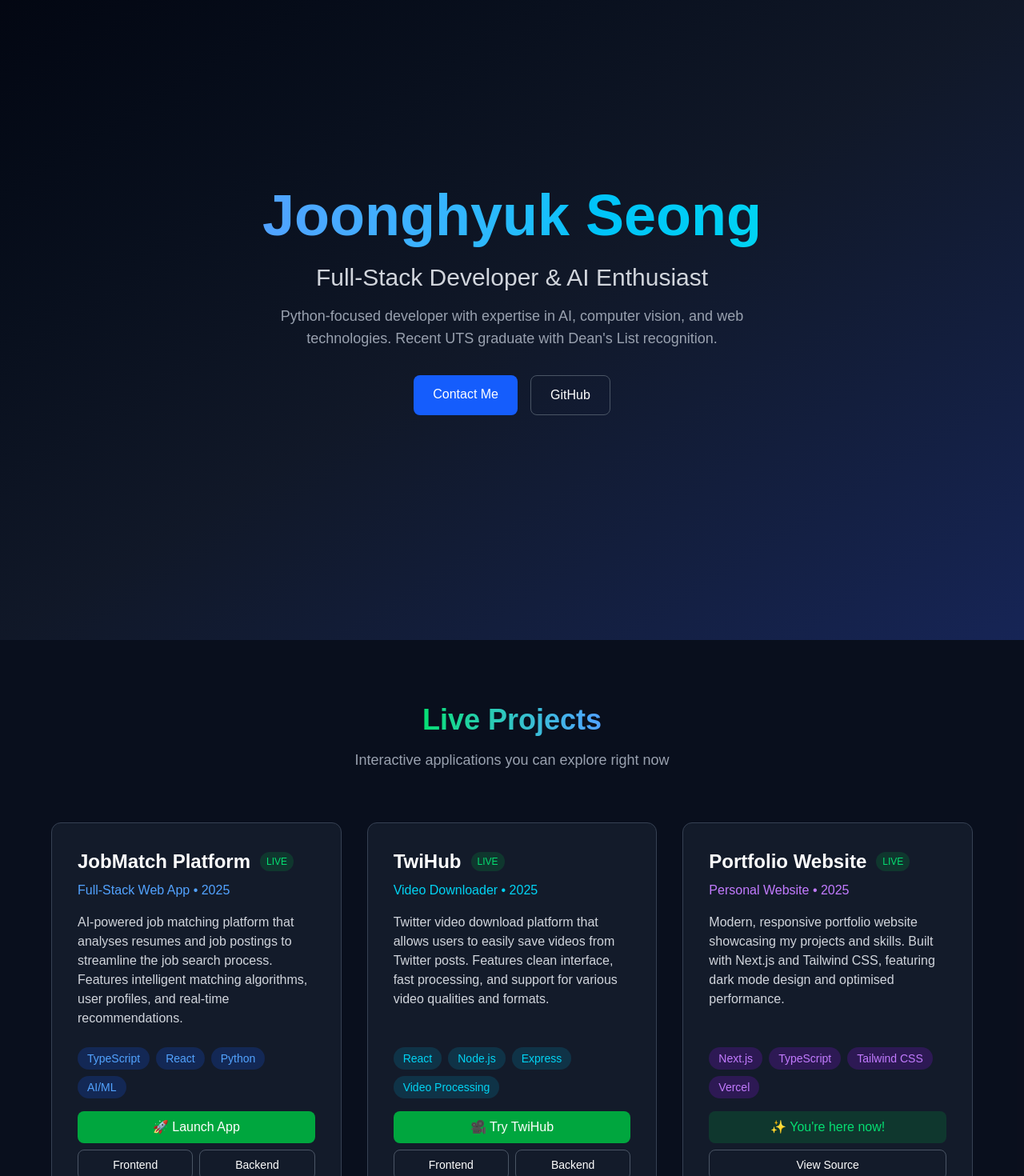
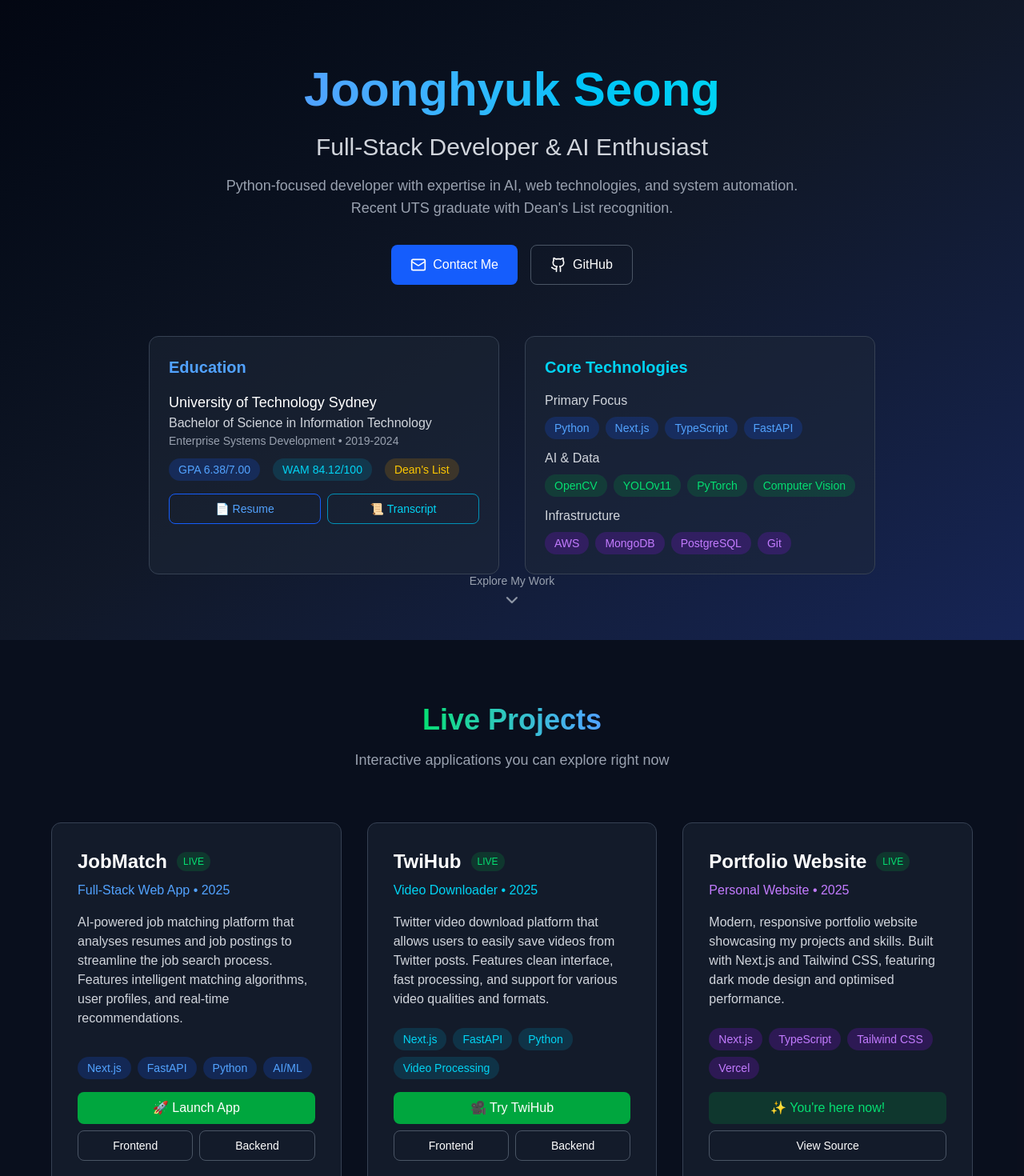
Before and after one commit to sjh001111/portfolio, a Next.js app: page / in a window 1280 px wide. Shown: the top 1470 px of the page at 80% size. Built offline with nearby package versions, Linux system fonts and the light colour scheme.

Commit message:
레이아웃 수정

```diff
--- a/app/page.tsx
+++ b/app/page.tsx
@@ -1,11 +1,14 @@
+import { Mail, Github, ChevronDown } from 'lucide-react'
+
 export default function Home() {
   return (
     <div className="min-h-screen bg-gray-950 text-white">
-      {/* Hero Section */}
-      <section className="min-h-screen flex items-center justify-center bg-gradient-to-br from-gray-950 via-gray-900 to-blue-950">
-        <div className="max-w-4xl mx-auto px-6 text-center">
-          <div className="mb-8">
-            <h1 className="text-6xl md:text-7xl font-bold mb-6">
+      {/* About Me Section */}
+      <section className="min-h-screen flex items-center justify-center bg-gradient-to-br from-gray-950 via-gray-900 to-blue-950 py-20">
+        <div className="max-w-6xl mx-auto px-6">
+          {/* Header */}
+          <div className="text-center mb-16">
+            <h1 className="text-5xl md:text-6xl font-bold mb-6">
               <span className="bg-gradient-to-r from-blue-400 to-cyan-400 bg-clip-text text-transparent">
                 Joonghyuk Seong
               </span>
@@ -13,27 +16,115 @@ export default function Home() {
             <p className="text-2xl md:text-3xl text-gray-300 mb-4">
               Full-Stack Developer & AI Enthusiast
             </p>
-            <p className="text-lg text-gray-400 max-w-2xl mx-auto">
-              Python-focused developer with expertise in AI, computer vision, and web technologies.
+            <p className="text-lg text-gray-400 max-w-3xl mx-auto mb-8">
+              Python-focused developer with expertise in AI, web technologies, and system automation.
               Recent UTS graduate with Dean&apos;s List recognition.
             </p>
-          </div>
 
-          <div className="flex flex-wrap justify-center gap-4 mb-12">
+            {/* Contact Buttons */}
+            <div className="flex flex-wrap justify-center gap-4">
               <a
                 href="mailto:sjh001111@gmail.com"
-              className="px-6 py-3 bg-blue-600 hover:bg-blue-700 rounded-lg transition-colors"
+                className="flex items-center gap-2 px-6 py-3 bg-blue-600 hover:bg-blue-700 rounded-lg transition-colors"
               >
-              Contact Me
+                <Mail size={20} />
+                <span>Contact Me</span>
               </a>
               <a
                 href="https://github.com/sjh001111"
                 target="_blank"
                 rel="noopener noreferrer"
-              className="px-6 py-3 border border-gray-600 hover:border-gray-500 rounded-lg transition-colors"
+                className="flex items-center gap-2 px-6 py-3 border border-gray-600 hover:border-gray-500 rounded-lg transition-colors"
               >
-              GitHub
+                <Github size={20} />
+                <span>GitHub</span>
               </a>
+            </div>
+          </div>
+
+          {/* Info Grid */}
+          <div className="grid grid-cols-1 lg:grid-cols-2 gap-8">
+            {/* Education */}
+            <div className="bg-gray-800/50 rounded-xl p-6 border border-gray-700">
+              <h3 className="text-xl font-semibold text-blue-400 mb-4">Education</h3>
+              <div className="space-y-3">
+                <div>
+                  <h4 className="text-lg font-medium text-white">University of Technology Sydney</h4>
+                  <p className="text-gray-300">Bachelor of Science in Information Technology</p>
+                  <p className="text-gray-400 text-sm">Enterprise Systems Development • 2019-2024</p>
+                </div>
+                <div className="flex flex-wrap gap-4 text-sm mb-4">
+                  <span className="px-3 py-1 bg-blue-600/20 text-blue-400 rounded-full">
+                    GPA 6.38/7.00
+                  </span>
+                  <span className="px-3 py-1 bg-cyan-600/20 text-cyan-400 rounded-full">
+                    WAM 84.12/100
+                  </span>
+                  <span className="px-3 py-1 bg-yellow-600/20 text-yellow-400 rounded-full">
+                    Dean&apos;s List
+                  </span>
+                </div>
+                <div className="flex gap-2">
+                  <a
+                    href="/resume.pdf"
+                    download
+                    className="flex-1 px-3 py-2 border border-blue-600 text-blue-400 hover:bg-blue-600 hover:text-white rounded-lg transition-colors text-center text-sm"
+                  >
+                    📄 Resume
+                  </a>
+                  <a
+                    href="/transcript.pdf"
+                    download
+                    className="flex-1 px-3 py-2 border border-cyan-600 text-cyan-400 hover:bg-cyan-600 hover:text-white rounded-lg transition-colors text-center text-sm"
+                  >
+                    📜 Transcript
+                  </a>
+                </div>
+              </div>
+            </div>
+
+            {/* Core Technologies */}
+            <div className="bg-gray-800/50 rounded-xl p-6 border border-gray-700">
+              <h3 className="text-xl font-semibold text-cyan-400 mb-4">Core Technologies</h3>
+              <div className="space-y-3">
+                <div>
+                  <p className="text-gray-300 font-medium mb-2">Primary Focus</p>
+                  <div className="flex flex-wrap gap-2">
+                    {["Python", "Next.js", "TypeScript", "FastAPI"].map((skill) => (
+                      <span key={skill} className="px-3 py-1 bg-blue-600/20 text-blue-400 rounded-full text-sm">
+                        {skill}
+                      </span>
+                    ))}
+                  </div>
+                </div>
+                <div>
+                  <p className="text-gray-300 font-medium mb-2">AI & Data</p>
+                  <div className="flex flex-wrap gap-2">
+                    {["OpenCV", "YOLOv11", "PyTorch", "Computer Vision"].map((skill) => (
+                      <span key={skill} className="px-3 py-1 bg-green-600/20 text-green-400 rounded-full text-sm">
+                        {skill}
+                      </span>
+                    ))}
+                  </div>
+                </div>
+                <div>
+                  <p className="text-gray-300 font-medium mb-2">Infrastructure</p>
+                  <div className="flex flex-wrap gap-2">
+                    {["AWS", "MongoDB", "PostgreSQL", "Git"].map((skill) => (
+                      <span key={skill} className="px-3 py-1 bg-purple-600/20 text-purple-400 rounded-full text-sm">
+                        {skill}
+                      </span>
+                    ))}
+                  </div>
+                </div>
+              </div>
+            </div>
+          </div>
+
+          {/* Scroll Indicator */}
+          <div className="absolute bottom-8 left-1/2 transform -translate-x-1/2 text-center">
+            <p className="text-gray-400 text-sm mb-2">Explore My Work</p>
+            <ChevronDown className="mx-auto animate-bounce text-gray-400" size={24} />
           </div>
         </div>
       </section>
@@ -58,7 +149,7 @@ export default function Home() {
               <div className="mb-4">
                 <div className="flex items-center gap-3 mb-2">
                   <h3 className="text-2xl font-semibold text-white">
-                    JobMatch Platform
+                    JobMatch
                   </h3>
                   <span className="px-2 py-1 bg-green-600/20 text-green-400 rounded-full text-xs font-medium">
                     LIVE
@@ -75,7 +166,7 @@ export default function Home() {
 
               <div className="space-y-4">
                 <div className="flex flex-wrap gap-2">
-                  {["TypeScript", "React", "Python", "AI/ML"].map((tech) => (
+                  {["Next.js", "FastAPI", "Python", "AI/ML"].map((tech) => (
                     <span key={tech} className="px-3 py-1 bg-blue-600/20 text-blue-400 rounded-full text-sm">
                       {tech}
                     </span>
@@ -134,7 +225,7 @@ export default function Home() {
 
               <div className="space-y-4">
                 <div className="flex flex-wrap gap-2">
-                  {["React", "Node.js", "Express", "Video Processing"].map((tech) => (
+                  {["Next.js", "FastAPI", "Python", "Video Processing"].map((tech) => (
                     <span key={tech} className="px-3 py-1 bg-cyan-600/20 text-cyan-400 rounded-full text-sm">
                       {tech}
                     </span>
@@ -281,14 +372,14 @@ export default function Home() {
               </div>
 
               <p className="text-gray-300 mb-6 flex-grow">
-                Automated potion management system for Path of Exile 2. Features intelligent health
-                monitoring and automatic potion usage with customisable thresholds and safety mechanisms.
-                Popular community tool with 8 stars.
+                Automated potion management system for Path of Exile 2. Uses memory reading to monitor
+                health and mana levels, automatically consuming potions with customisable thresholds
+                and safety mechanisms. Popular community tool with 8 stars.
               </p>
 
               <div className="space-y-4">
                 <div className="flex flex-wrap gap-2">
-                  {["Python", "Computer Vision", "Game Automation"].map((tech) => (
+                  {["Python", "Memory Reading", "Game Automation"].map((tech) => (
                     <span key={tech} className="px-3 py-1 bg-green-600/20 text-green-400 rounded-full text-sm">
                       {tech}
                     </span>
@@ -325,7 +416,7 @@ export default function Home() {
 
               <div className="space-y-4">
                 <div className="flex flex-wrap gap-2">
-                  {["Python", "aiohttp", "lxml", "Gemini API"].map((tech) => (
+                  {["Python", "aiohttp", "lxml", "AI/ML"].map((tech) => (
                     <span key={tech} className="px-3 py-1 bg-purple-600/20 text-purple-400 rounded-full text-sm">
                       {tech}
                     </span>
@@ -375,132 +466,12 @@ export default function Home() {
         </div>
       </section>
 
-      {/* About Me Section */}
-      <section className="py-16 px-6 bg-gray-900/50">
-        <div className="max-w-4xl mx-auto">
-          <h2 className="text-4xl font-bold mb-12 text-center">
-            <span className="bg-gradient-to-r from-blue-400 to-cyan-400 bg-clip-text text-transparent">
-              About Me
-            </span>
-          </h2>
-
-          <div className="grid grid-cols-1 lg:grid-cols-2 gap-8">
-            {/* Education */}
-            <div className="bg-gray-800/50 rounded-xl p-6 border border-gray-700">
-              <h3 className="text-xl font-semibold text-blue-400 mb-4">Education</h3>
-              <div className="space-y-3">
-                <div>
-                  <h4 className="text-lg font-medium text-white">University of Technology Sydney</h4>
-                  <p className="text-gray-300">Bachelor of Science in Information Technology</p>
-                  <p className="text-gray-400 text-sm">Enterprise Systems Development • 2019-2024</p>
-                </div>
-                <div className="flex flex-wrap gap-4 text-sm mb-4">
-                  <span className="px-3 py-1 bg-blue-600/20 text-blue-400 rounded-full">
-                    GPA 6.38/7.00
-                  </span>
-                  <span className="px-3 py-1 bg-cyan-600/20 text-cyan-400 rounded-full">
-                    WAM 84.12/100
-                  </span>
-                  <span className="px-3 py-1 bg-yellow-600/20 text-yellow-400 rounded-full">
-                    Dean&apos;s List
-                  </span>
-                </div>
-                <div className="flex gap-2">
-                  <a
-                    href="/resume.pdf"
-                    download
-                    className="flex-1 px-3 py-2 border border-blue-600 text-blue-400 hover:bg-blue-600 hover:text-white rounded-lg transition-colors text-center text-sm"
-                  >
-                    📄 Resume
-                  </a>
-                  <a
-                    href="/transcript.pdf"
-                    download
-                    className="flex-1 px-3 py-2 border border-cyan-600 text-cyan-400 hover:bg-cyan-600 hover:text-white rounded-lg transition-colors text-center text-sm"
-                  >
-                    📜 Transcript
-                  </a>
-                </div>
-              </div>
-            </div>
-
-            {/* Quick Skills Overview */}
-            <div className="bg-gray-800/50 rounded-xl p-6 border border-gray-700">
-              <h3 className="text-xl font-semibold text-cyan-400 mb-4">Core Technologies</h3>
-              <div className="space-y-3">
-                <div>
-                  <p className="text-gray-300 font-medium mb-2">Primary Focus</p>
-                  <div className="flex flex-wrap gap-2">
-                    {["Python", "React", "TypeScript", "Node.js"].map((skill) => (
-                      <span key={skill} className="px-3 py-1 bg-blue-600/20 text-blue-400 rounded-full text-sm">
-                        {skill}
-                      </span>
-                    ))}
-                  </div>
-                </div>
-                <div>
-                  <p className="text-gray-300 font-medium mb-2">AI & Data</p>
-                  <div className="flex flex-wrap gap-2">
-                    {["OpenCV", "YOLOv11", "PyTorch", "Computer Vision"].map((skill) => (
-                      <span key={skill} className="px-3 py-1 bg-green-600/20 text-green-400 rounded-full text-sm">
-                        {skill}
-                      </span>
-                    ))}
-                  </div>
-                </div>
-                <div>
-                  <p className="text-gray-300 font-medium mb-2">Infrastructure</p>
-                  <div className="flex flex-wrap gap-2">
-                    {["AWS", "MongoDB", "PostgreSQL", "Git"].map((skill) => (
-                      <span key={skill} className="px-3 py-1 bg-purple-600/20 text-purple-400 rounded-full text-sm">
-                        {skill}
-                      </span>
-                    ))}
-                  </div>
-                </div>
-              </div>
-            </div>
-          </div>
-        </div>
-      </section>
-
-      {/* Contact Section */}
-      <section className="py-20 px-6 bg-gray-900/30">
-        <div className="max-w-4xl mx-auto text-center">
-          <h2 className="text-4xl font-bold mb-8">
-            <span className="bg-gradient-to-r from-blue-400 to-cyan-400 bg-clip-text text-transparent">
-              Get In Touch
-            </span>
-          </h2>
-
-          <p className="text-xl text-gray-300 mb-8 max-w-2xl mx-auto">
-            I&apos;m always interested in discussing new opportunities, projects, or just chatting about technology.
-          </p>
-
-          <div className="flex flex-wrap justify-center gap-6">
-            <a
-              href="mailto:sjh001111@gmail.com"
-              className="flex items-center gap-3 px-6 py-3 bg-blue-600 hover:bg-blue-700 rounded-lg transition-colors"
-            >
-              <span>Email Me</span>
-            </a>
-            <a
-              href="https://github.com/sjh001111"
-              target="_blank"
-              rel="noopener noreferrer"
-              className="flex items-center gap-3 px-6 py-3 border border-gray-600 hover:border-gray-500 rounded-lg transition-colors"
-            >
-              <span>GitHub</span>
-            </a>
-          </div>
-        </div>
-      </section>
 
       {/* Footer */}
       <footer className="py-8 px-6 border-t border-gray-800">
         <div className="max-w-4xl mx-auto text-center">
           <p className="text-gray-400">
-            © 2025 Joonghyuk Seong. Built with Next.js and Tailwind CSS.
+            © 2025 Joonghyuk Seong.
           </p>
         </div>
       </footer>
```
Lines whose indentation alone changed are shown as unchanged.
